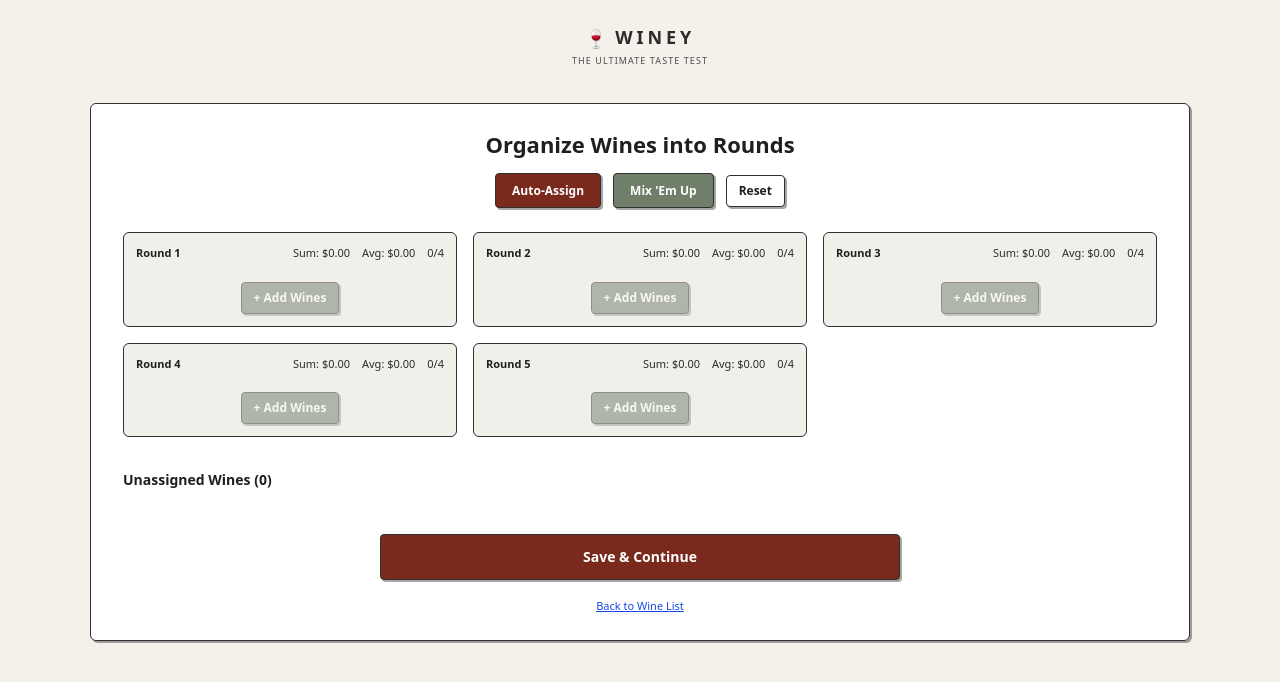
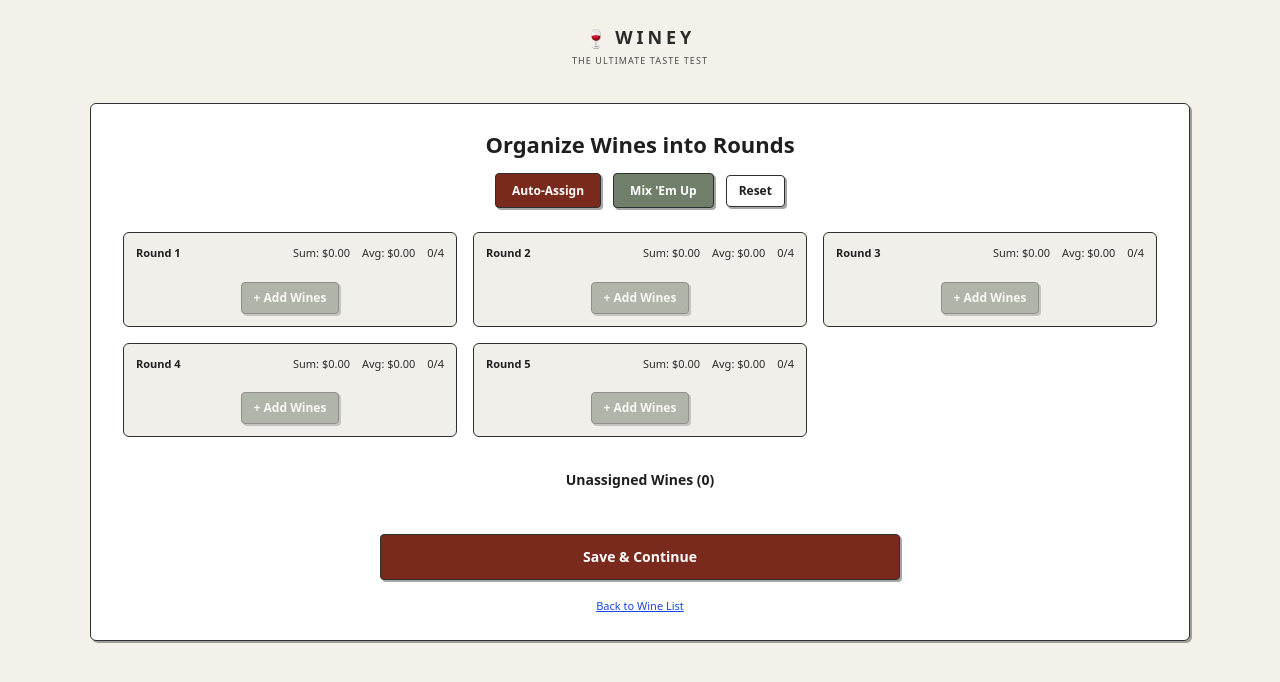
Before and after one commit to maximkali/Winey-Windsurf, a Next.js app: page /host/organize-rounds in a window 1280 px wide. Shown: the top 682 px of the page. Built offline with nearby package versions, Linux system fonts and the light colour scheme.

Commit message:
Center Unassigned Wines header

```diff
--- a/src/app/host/organize-rounds/page.tsx
+++ b/src/app/host/organize-rounds/page.tsx
@@ -374,7 +374,7 @@ export default function OrganizeRoundsPage() {
           </div>
 
           <div className="mt-8">
-            <p className="text-[14px] font-semibold">Unassigned Wines ({unassigned.length})</p>
+            <p className="w-full text-center text-[14px] font-semibold">Unassigned Wines ({unassigned.length})</p>
             <div className="mt-3 grid grid-cols-1 gap-3 md:grid-cols-4">
               {unassigned.map((w) => (
                 <div key={w.id} className="rounded-[6px] border border-[#2f2f2f] bg-white px-3 py-2 flex items-center justify-between">
```
